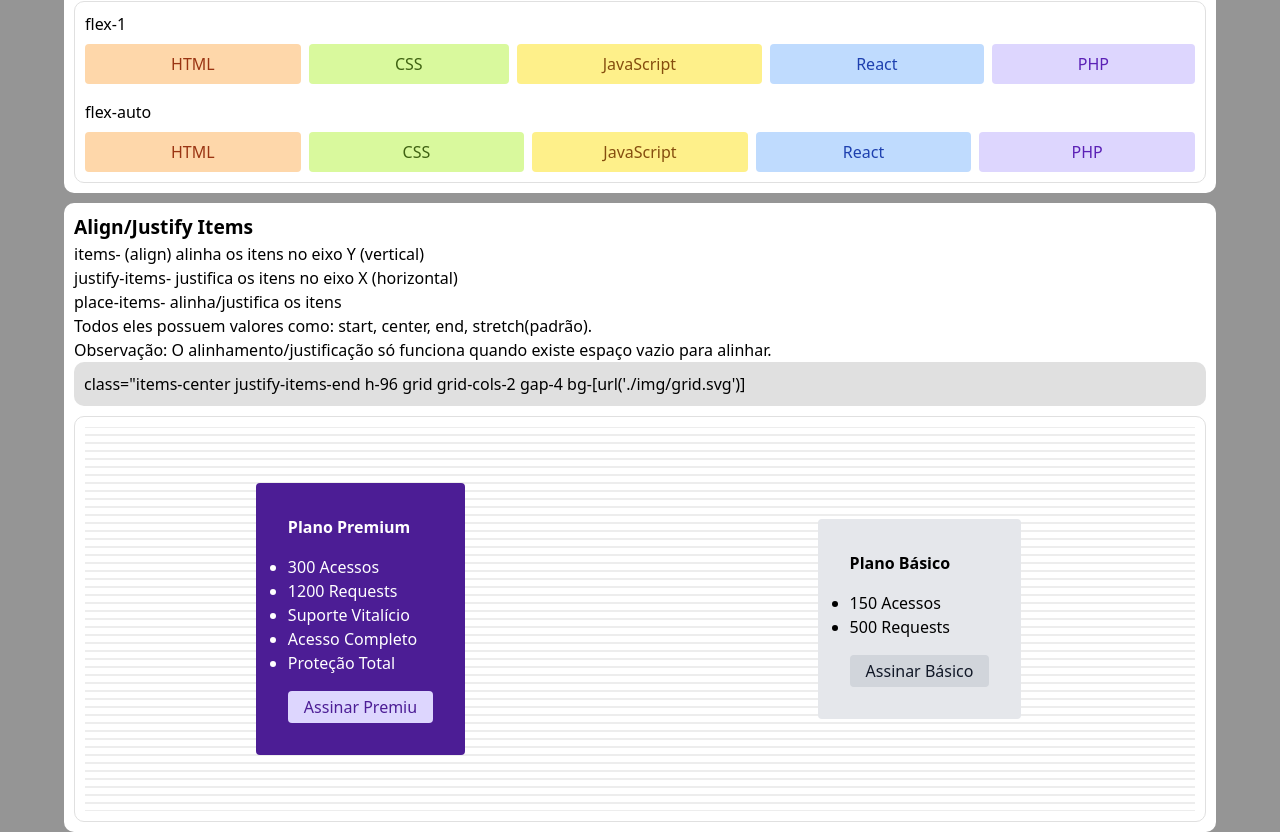
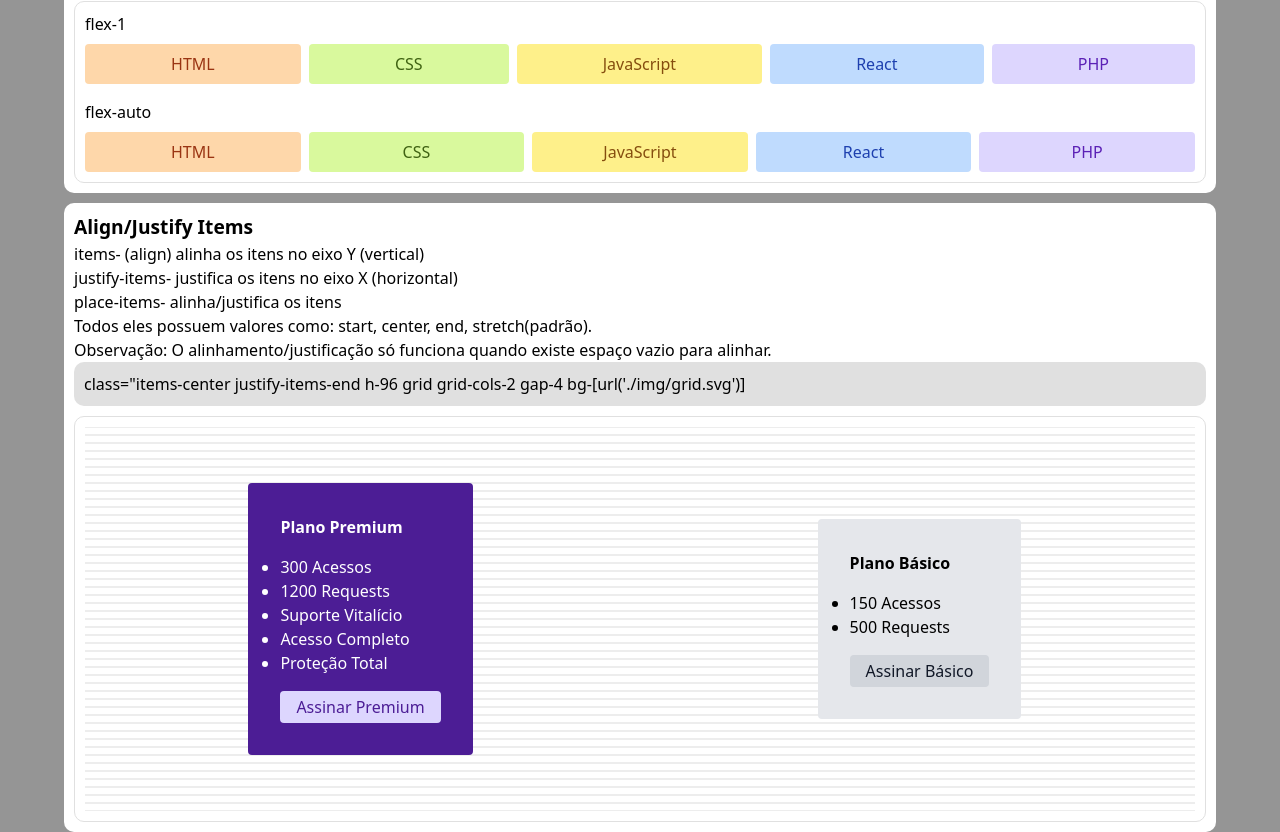
Before and after one commit to felipemendesvidal/TAILWIND-CSS-, a website: page src/index.html in a window 1280 px wide. Shown: the part 7441-8273 px from the top of the page. Drawn offline with Linux system fonts and the light colour scheme.

Commit message:
10-01-25

```diff
--- a/src/index.html
+++ b/src/index.html
@@ -669,7 +669,7 @@
             <button
               class="bg-violet-200 text-violet-900 py-1 px-4 rounded mt-4"
             >
-              Assinar Premiu
+              Assinar Premium
             </button>
           </div>
           <div class="bg-gray-200 p-8 rounded">
```
